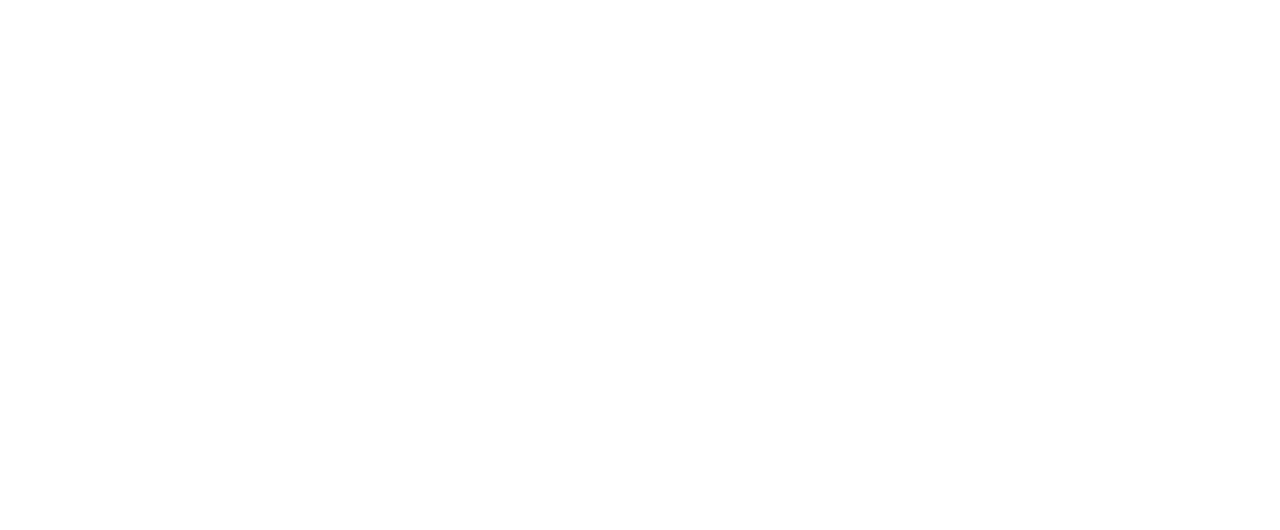
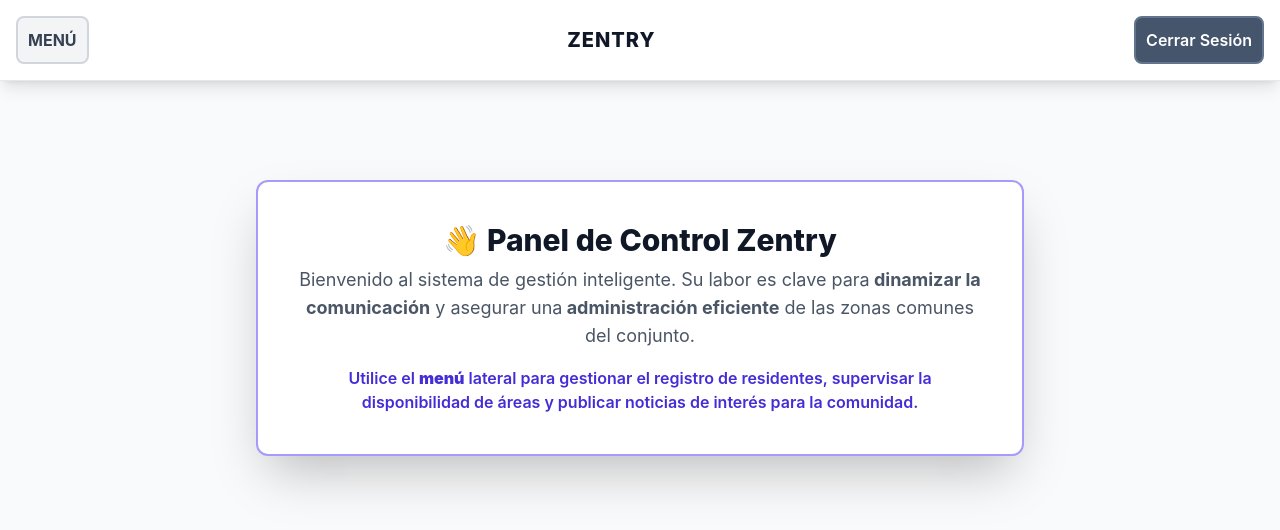
Before and after one commit to fureeedi/ZENTRY, a React (Vite) app in the folder 03-Develop/frontend/frontend_zentry/: page /administracion in a window 1280 px wide. Before the commit this address had no page. Shown: the top 530 px of the page. Built offline with nearby package versions, Linux system fonts and the light colour scheme.

Commit message:
chore: Agregación de la vista de administracion

```diff
--- a/03-Develop/frontend/frontend_zentry/package.json
+++ b/03-Develop/frontend/frontend_zentry/package.json
@@ -12,6 +12,7 @@
   "dependencies": {
     "@tailwindcss/vite": "^4.2.2",
     "axios": "^1.15.0",
+    "lucide-react": "^1.8.0",
     "react": "^19.2.4",
     "react-dom": "^19.2.4",
     "react-router-dom": "^7.14.1",
--- /dev/null
+++ b/03-Develop/frontend/frontend_zentry/src/administracion.jsx
@@ -0,0 +1,150 @@
+import './assets/styles/index.css'
+import React, { useState } from 'react';
+import { Link } from "react-router-dom";
+
+const ICON_URLS = {
+    // Menú Lateral (URLs de Placeholders en lugar de SVG)
+    anuncios: 'https://cdn-icons-png.flaticon.com/512/2415/2415903.png',
+
+    // Icono para cerrar el menú (X) - Se mantiene como SVG para la UI
+
+};
+
+const MenuItem = ({ iconUrl, title, to, onClick }) => (
+  <Link
+    to={to}
+    onClick={onClick}
+    className="flex items-center w-full bg-white rounded-lg shadow-md overflow-hidden mb-4
+               border border-gray-200 transition duration-150 hover:bg-gray-50"
+  >
+    {/* Área del icono (imitando el bloque gris del wireframe) */}
+    <div className="flex items-center justify-center p-4 w-1/4 bg-gray-200 h-full">
+      <img
+        src={iconUrl}
+        alt={`Icono de ${title}`}
+        className="w-12 h-12 md:w-12 md:h-12 rounded-md"
+      />
+    </div>
+
+    {/* Área del texto */}
+    <div className="w-3/4 p-4 text-left font-semibold text-gray-800 uppercase text-sm leading-tight">
+      {title}
+    </div>
+  </Link>
+);
+
+export default function Administracion() {
+
+  const [isMenuOpen, setIsMenuOpen] = useState(false);
+
+  // 2. Usamos las URLs definidas en ICON_URLS para el array de items
+  const menuItems = [
+
+    { iconUrl: ICON_URLS.anuncios, title: 'Anuncios', Link ,to: '/admin/registros-funcionarios' },
+
+  ];
+
+  const toggleMenu = () => {
+    setIsMenuOpen(!isMenuOpen);
+  };
+
+  const handleLinkClick = () => {
+    // Cierra el menú cuando se hace clic en un enlace (simula navegación)
+    setIsMenuOpen(false);
+  };
+
+  return (
+    <div className="min-h-screen bg-gray-50">
+
+      {/* 1. Barra de Navegación Superior (Fixed Header) */}
+      <header className="fixed top-0 left-0 w-full bg-white shadow-lg z-20 border-b border-gray-200 p-3 md:p-4">
+        <div className="max-w-7xl mx-auto flex justify-between items-center">
+
+          {/* Botón MENÚ */}
+          <button
+            onClick={toggleMenu}
+            className="p-2.5 border-2 border-gray-300 rounded-lg font-bold text-gray-700 bg-gray-100 hover:bg-gray-200 transition duration-150 uppercase"
+          >
+            MENÚ
+          </button>
+
+          {/* Título Central */}
+          <h1 className="text-base md:text-xl font-extrabold text-gray-900 tracking-wider text-center uppercase truncate mx-4">
+            ZENTRY
+          </h1>
+
+          {/* Botón Cerrar Sesión (simulado) */}
+
+          <Link
+            to="/"
+            className="p-2.5 border-2 border-slate-500 rounded-lg font-semibold text-white bg-slate-600 hover:bg-slate-700 transition duration-150 text-sm md:text-base whitespace-nowrap">
+
+            Cerrar Sesión
+          </Link>
+        </div>
+      </header>
+
+      {/* 2. Menú Lateral (Sidebar) */}
+
+      {/* Overlay para cerrar el menú al hacer clic fuera */}
+      {isMenuOpen && (
+        <div
+          className="fixed inset-0 bg-black bg-opacity-50 z-20 transition-opacity duration-300"
+          onClick={toggleMenu}
+        ></div>
+      )}
+
+      {/* Contenedor del Menú Deslizable */}
+      <nav
+        className={`fixed top-0 left-0 h-full w-full max-w-xs bg-gray-100 p-6 z-30 transform transition-transform duration-300 ease-in-out ${
+          isMenuOpen ? 'translate-x-0' : '-translate-x-full'
+        } md:max-w-sm`}
+      >
+        <div className="flex justify-between items-center mb-10">
+          <h2 className="text-2xl font-bold text-gray-800 uppercase">MENÚ</h2>
+
+        </div>
+
+        {/* Opciones del Menú */}
+        <div className="space-y-4">
+          {menuItems.map(item => (
+            <MenuItem
+              key={item.id}
+              // Se pasa la URL, no el componente
+              iconUrl={item.iconUrl}
+              title={item.title}
+              to={item.to}
+              onClick={handleLinkClick}
+            />
+          ))}
+        </div>
+      </nav>
+      <main>
+
+    {/* Contenedor para el contenido principal del mensaje principal*/}
+    <div className='p-45'>
+            <div className="p-6 md:p-10 max-w-3xl mx-auto bg-white rounded-xl shadow-2xl border-2 border-indigo-600/50">
+                <div className='text-center'>
+
+                    <h2 className="text-3xl font-extrabold text-gray-900 mb-2">
+                        👋 Panel de Control Zentry
+                    </h2>
+
+                    <p className="text-lg text-gray-600">
+                    Bienvenido al sistema de gestión inteligente. Su labor es clave para
+                        <strong> dinamizar la comunicación</strong> y asegurar una
+                        <strong> administración eficiente</strong> de las zonas comunes del conjunto.
+                    </p>
+
+                    <p className="text-base font-semibold text-indigo-700 mt-4">
+                        Utilice el <strong>menú</strong> lateral para gestionar el registro de residentes,
+                        supervisar la disponibilidad de áreas y publicar noticias de interés
+                        para la comunidad.
+                    </p>
+                </div>
+            </div>
+        </div>
+      </main>
+    </div>
+  )
+}
--- a/03-Develop/frontend/frontend_zentry/src/login.jsx
+++ b/03-Develop/frontend/frontend_zentry/src/login.jsx
@@ -76,58 +76,6 @@
                 />
             </div>
 
-          {/* ROLES */}
-          <div className="flex flex-wrap items-center gap-4 justify-center sm:justify-start">
-
-                <label className="flex items-center justify-center gap-2 text-sm font-bold text-slate-600">
-                <input
-                    type="radio"
-                    name="rol"
-                    value="Residente"
-                    checked={rol === "Residente"}
-                    onChange={(e) => setRol(e.target.value)}
-                    className="accent-blue-950"
-                />
-                Residente
-                </label>
-
-                <label className="flex items-center justify-center gap-2 text-sm font-bold text-slate-600">
-                <input
-                    type="radio"
-                    name="rol"
-                    value="Propietario"
-                    checked={rol === "Propietario"}
-                    onChange={(e) => setRol(e.target.value)}
-                    className="accent-blue-950"
-                />
-                Propietario
-                </label>
-
-                <label className="flex items-center justify-center gap-2 text-sm font-bold text-slate-600">
-                <input
-                    type="radio"
-                    name="rol"
-                    value="Vigilancia"
-                    checked={rol === "Vigilancia"}
-                    onChange={(e) => setRol(e.target.value)}
-                    className="accent-blue-950"
-                />
-                Vigilancia
-                </label>
-
-                <label className="flex items-center justify-center gap-2 text-sm font-bold text-slate-600">
-                <input
-                    type="radio"
-                    name="rol"
-                    value="Administración"
-                    checked={rol === "Administracion"}
-                    onChange={(e) => setRol(e.target.value)}
-                    className="accent-blue-950"
-                />
-                Administración
-                </label>
-            </div>
-
           {/* BOTON */}
           <button
             type="submit"
--- a/03-Develop/frontend/frontend_zentry/src/main.jsx
+++ b/03-Develop/frontend/frontend_zentry/src/main.jsx
@@ -1,8 +1,8 @@
-import { StrictMode } from 'react'
 import { createRoot } from 'react-dom/client'
 import { BrowserRouter, Routes, Route } from 'react-router-dom'
 
 import Login from './login';
+import Administracion from './administracion';
 
 createRoot(document.getElementById('root')).render(
 
@@ -11,6 +11,11 @@
     <Routes>
         {/* Ruta principal */}
         <Route path="/" element={<Login />} />
+
+        {/* Rutas administración */}
+        <Route path='administracion' element={<Administracion />}>
+        </Route>
+
     </Routes>
 
 </BrowserRouter>
```
Also changed, not shown: 03-Develop/frontend/frontend_zentry/src/admnistracion.jsx (deleted), 1 other file (tests, documents, lock files or other folders).
